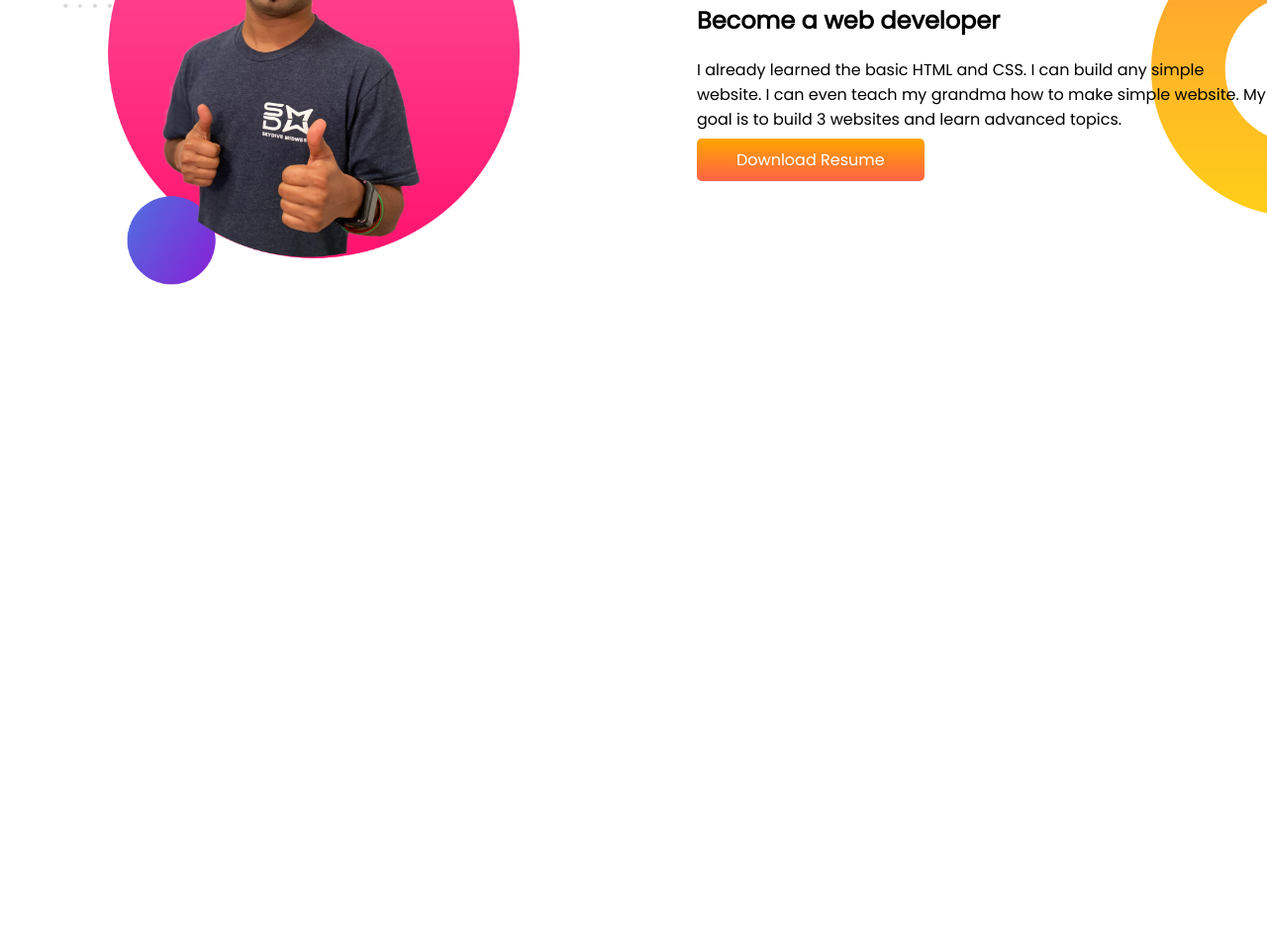
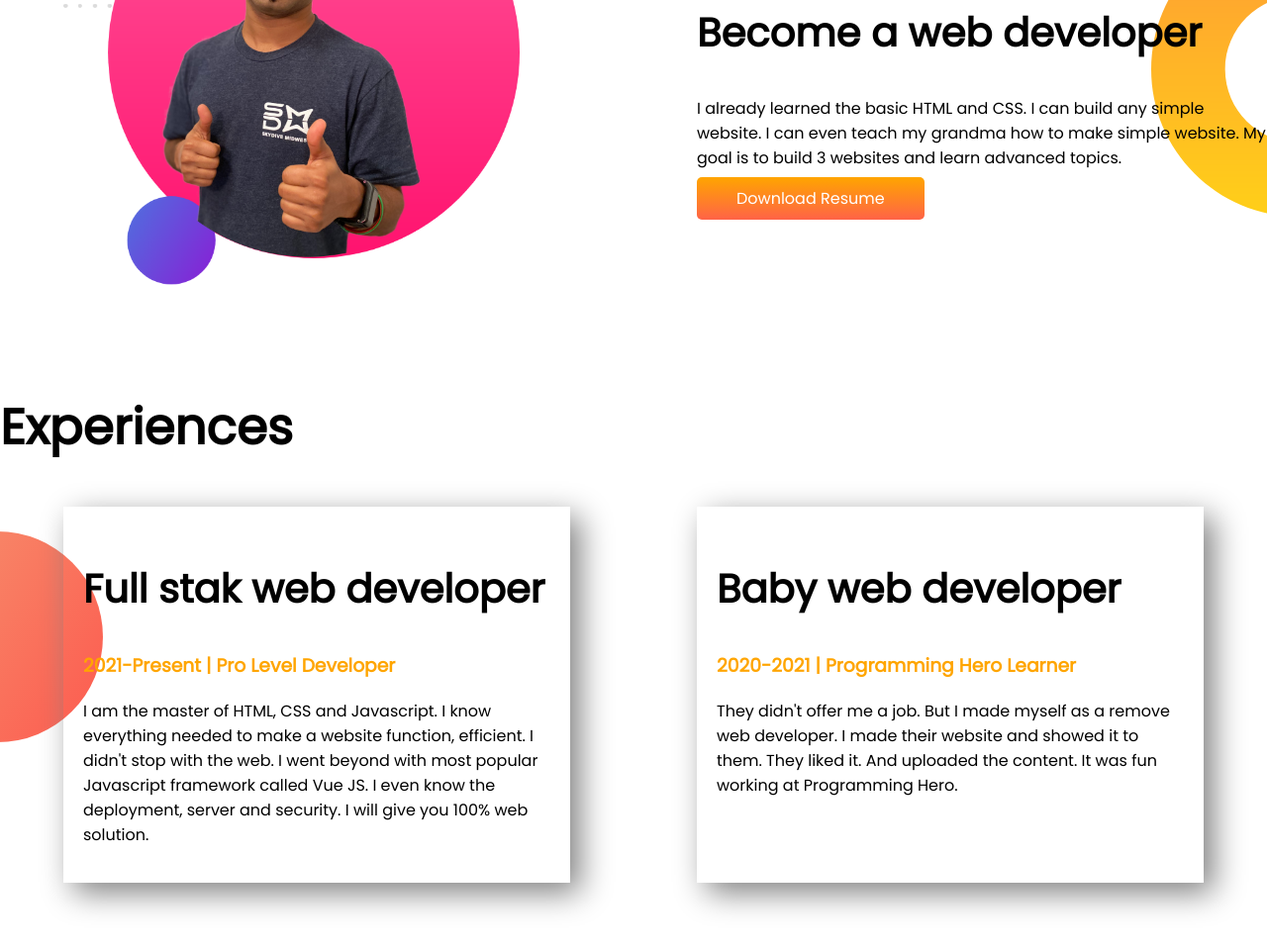
Before and after one commit to TFMahabub/mahabub-portfolio, a plain HTML site: page index.html in a window 1280 px wide. Shown: the part 719-1680 px from the top of the page at 99% size. Before the commit the page ends 1114 px from the top, so only its background shows below. Drawn offline with Linux system fonts and the light colour scheme.

Commit message:
3rd section 1

```diff
--- a/index.html
+++ b/index.html
@@ -11,7 +11,7 @@
   <link rel="stylesheet" href="style.css">
 </head>
 <body>
-<section class="top-banner">
+<section class="top-banner fexible">
   <div class="half-width">
     <h1>Wellcome To</h1>
     <h1><span class="mahabub">Mahabub Alam</span> World!</h1>
@@ -23,7 +23,7 @@
     <img src="images/jhankar.png" alt="">
   </div>
 </section>
-<section class="dream-big">
+<section class="dream-big fexible">
   <div class="half-width">
     <img src="images/jhankar2.png" alt="">
   </div>
@@ -34,5 +34,20 @@
     <a class="button" target=_blank href="https://www.linkedin.com/in/mahabub-alam-99504b1ba/">Download Resume</a>
   </div>
 </section>
+<section class="experience-area">
+  <h1>Experiences</h1>
+  <div class="flexible-container fexible">
+    <div class="experience-item">
+      <h2>Full stak web developer</h2>
+      <h3 class="orange-color">2021-Present | Pro Level Developer</h3>
+      <p>I am the master of HTML, CSS and Javascript. I know everything needed to make a website function, efficient. I didn't stop with the web. I went beyond with most popular Javascript framework called Vue JS. I even know the deployment, server and security. I will give you 100% web solution.</p>
+    </div>
+    <div class="experience-item">
+      <h2>Baby web developer</h2>
+      <h3 class="orange-color">2020-2021 | Programming Hero Learner</h3>
+      <p>They didn't offer me a job. But I made myself as a remove web developer. I made their website and showed it to them. They liked it. And uploaded the content. It was fun working at Programming Hero.</p>
+    </div>
+  </div>
+</section>
 </body>
 </html>
--- a/style.css
+++ b/style.css
@@ -5,10 +5,13 @@ body{
 h1{
   font-size: 50px;
 }
+h2{
+  font-size: 40px;
+}
 .mahabub{
   color: orange;
 }
-section{
+.fexible{
   display: flex;
   margin-bottom: 100px;
 }
@@ -35,3 +38,18 @@ section{
   background-repeat: no-repeat;
   background-position: right;
 }
+.orange-color{
+  color: orange;
+}
+.experience-item{
+  box-shadow: 10px 10px 30px gray;
+  margin-left: 5%;
+  margin-right: 5%;
+  width: 40%;
+  padding: 20px;
+}
+.experience-area{
+  background-image: url(images/exp-bg.png);
+  background-repeat: no-repeat;
+  background-position: left;
+}
```
